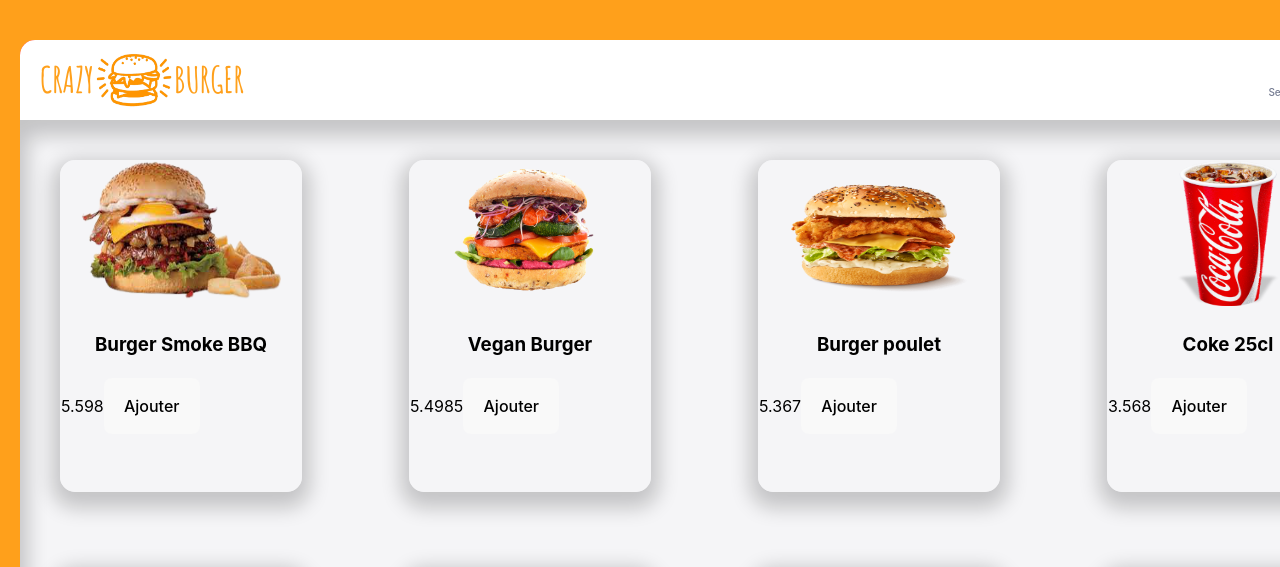
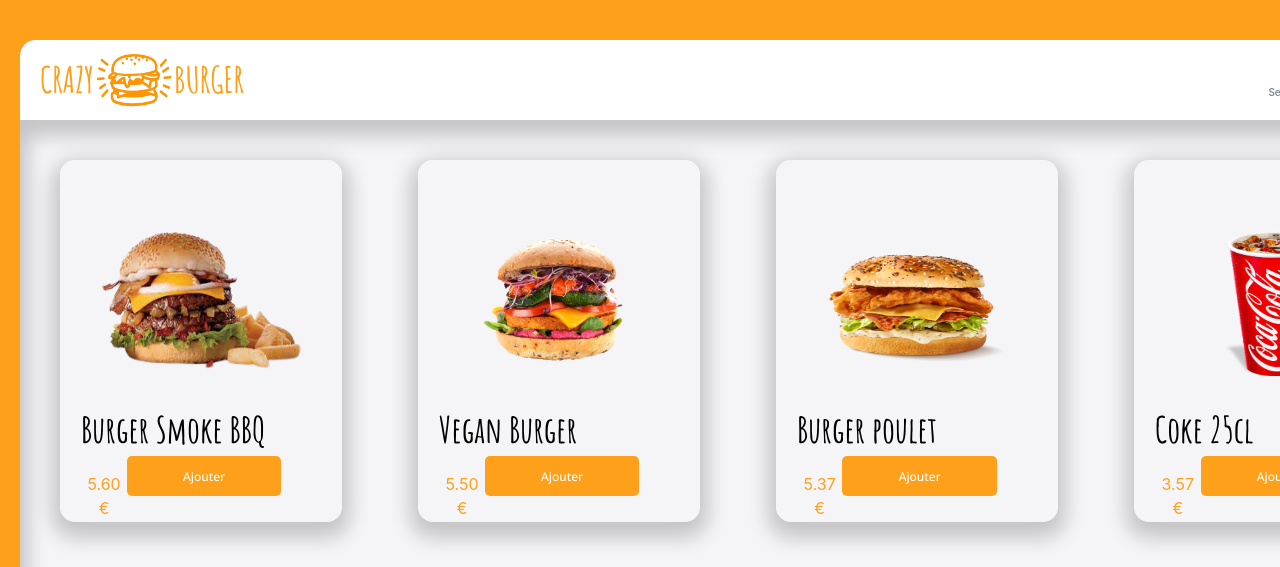
Before and after one commit to KimyPoly/crazy-burger, a React (Vite) app: page /order/1 in a window 1280 px wide. Shown: the top 567 px of the page. Built offline with nearby package versions, Linux system fonts and the light colour scheme.

Commit message:
💄 F05:ORDER> Main > Item > Ajout de PrimaryButton

```diff
--- a/src/components/pages/order/Item.jsx
+++ b/src/components/pages/order/Item.jsx
@@ -1,7 +1,10 @@
 import styled from 'styled-components'
 import { theme } from "../../../theme"
+import PrimaryButton from '../../reusable-ui/PrimaryButton';
 
 export default function Item({ id, imageSource, title, price, quantity, isAvailable, isAdvertised }) {
+
+
   return (
     <ItemStyled>
       <img src={imageSource} alt={title} />
@@ -9,8 +12,8 @@
         <h3>{title}</h3>
 
         <div className='price-plus-button'>
-          <p>{price}</p>
-          <button>Ajouter</button>
+          <p>{price.toFixed(2)} €</p>
+          <PrimaryButton className="button-order" label={'Ajouter'}/>
         </div>
 
       </div>
@@ -24,11 +27,36 @@
   color: black;
   border-radius: ${theme.borderRadius.extraRound};
   box-shadow: 0px 8px 20px 8px rgba(0, 0, 0, 0.2);
+  padding: 20px 20px 10px 20px;
+
+    .item-description {
+      height: 105px;
+      width: 200px;
+
+      h3 {
+        font-family: "Amatic SC", cursive;
+        font-size: ${theme.fonts.P4};
+        margin: 0;
+        text-align: left;
+      }
+
+      .price-plus-button {
+      display: flex;
+      justify-content: space-between;
+
+      p{
+        color: ${theme.colors.primary};
+      }
+
+      .button-order {
+         width: 95px;
+      }
+    }
+    }
     img {
       height: 145px;
       width: 200px;
+      padding: 50px 20px 20px 20px;
     }
-    .price-plus-button {
-      display: flex;
-    }
+
  `;
--- a/src/components/pages/order/Main.jsx
+++ b/src/components/pages/order/Main.jsx
@@ -22,4 +22,5 @@
   border-bottom-right-radius: ${theme.borderRadius.extraRound};
   background: ${theme.colors.background_white};
   box-shadow: 0px 8px 20px 8px rgba(0, 0, 0, 0.2) inset;
+  overflow-y: auto;
 `;
```
